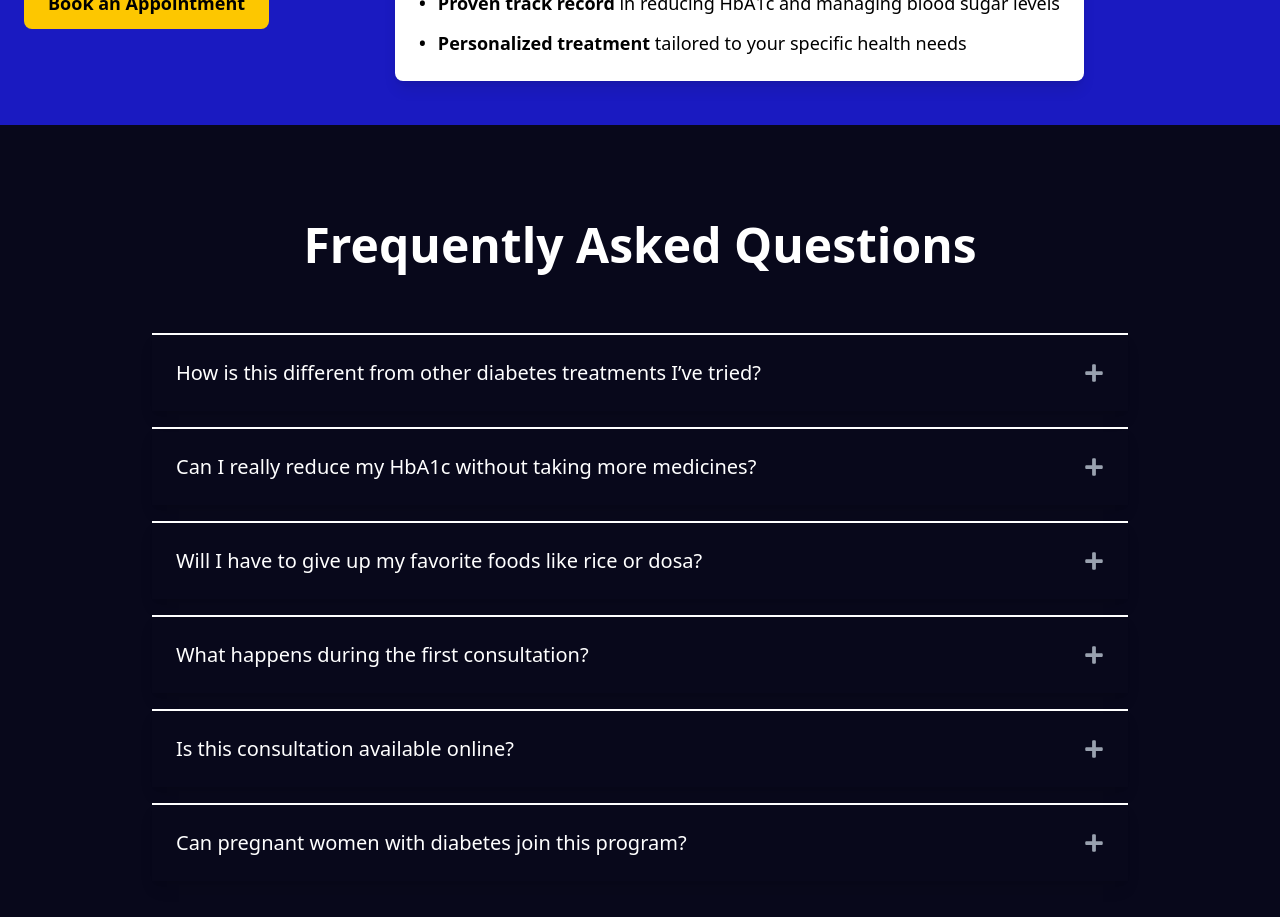
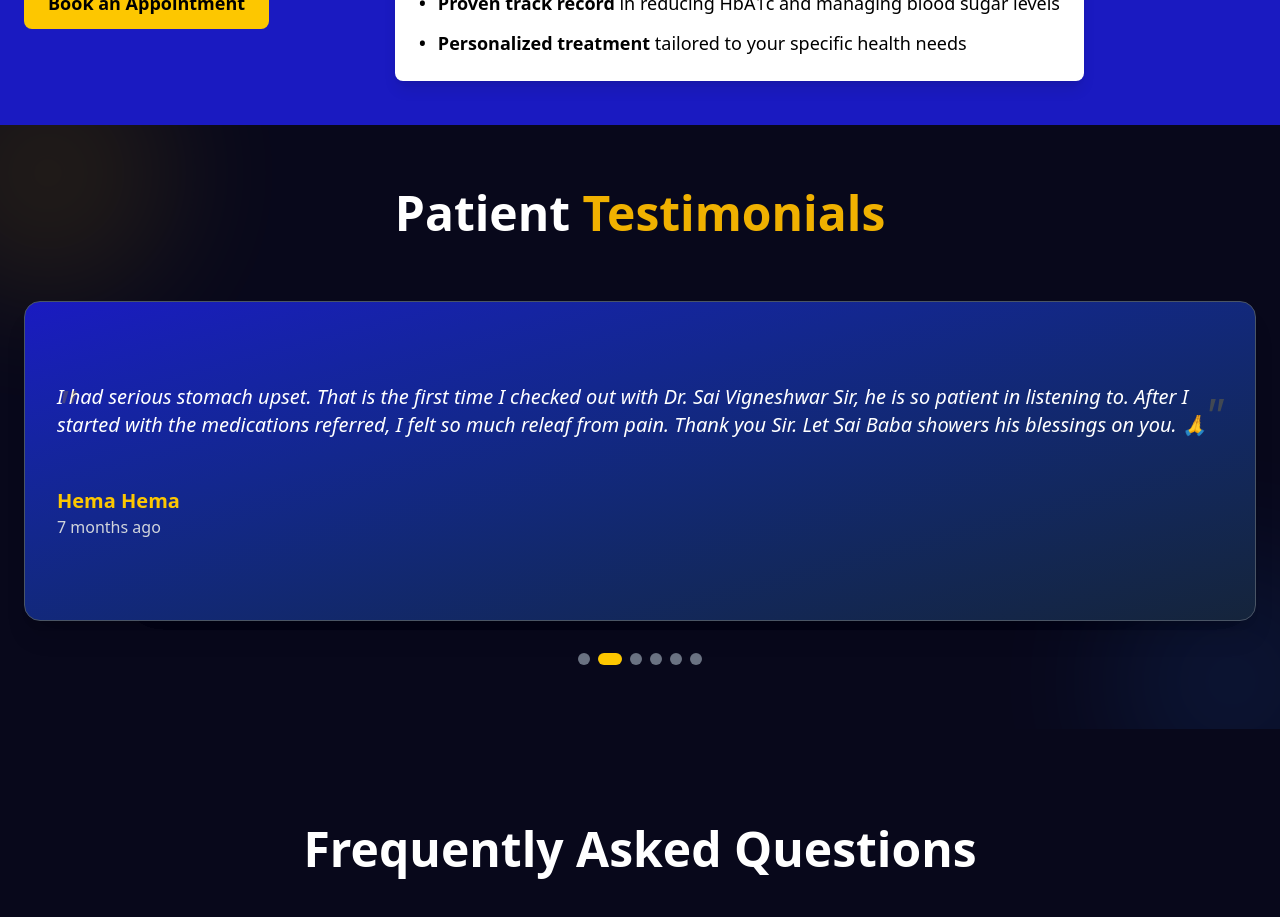
Before and after one commit to Qriocity-Company/diebeteswebpage, a React (Vite) app: page / in a window 1280 px wide. Shown: the part 7380-8297 px from the top of the page. Built offline with nearby package versions, Linux system fonts and the light colour scheme.

Commit message:
Update LandingPage.jsx

```diff
--- a/src/LandingPage.jsx
+++ b/src/LandingPage.jsx
@@ -26,6 +26,7 @@ import option5 from "./assets/ogphoto5-removebg.png"
 import option6 from "./assets/ogphoto6-removebg.png"
 import option7 from "./assets/ogphoto7-removebg.png"
 import option8 from "./assets/ogphoto8-removebg.png"
+import { useRef, useEffect } from 'react';
 
 import { Helmet } from 'react-helmet-async';
 import { option } from 'framer-motion/client';
@@ -716,6 +717,8 @@ function LandingPage() {
   </div>
 </section>
 
+<TestimonialSlider />
+
 <section className="py-24 bg-[#08081b] text-white">
       <div className="max-w-5xl mx-auto px-6">
         <h2 className="text-4xl md:text-5xl font-bold text-center text-white mb-16">
@@ -770,3 +773,121 @@ function LandingPage() {
 }
 
 export default LandingPage;
+
+
+const TestimonialSlider = () => {
+  const testimonials = [
+    {
+      id: 1,
+      name: "Menagapriya Munuswamy",
+      time: "4 months ago",
+      content: "Dr. Sai vigneshvar is one of the best doctor in Chromepet. He is listening all our queries very patiently and explain the solution very well.So I highly recommend Chromepet medical center for anyone seeking best medical care."
+    },
+    {
+      id: 2,
+      name: "Hema Hema",
+      time: "7 months ago",
+      content: "I had serious stomach upset. That is the first time I checked out with Dr. Sai Vigneshwar Sir, he is so patient in listening to. After I started with the medications referred, I felt so much releaf from pain. Thank you Sir. Let Sai Baba showers his blessings on you. 🙏"
+    },
+    {
+      id: 3,
+      name: "Pradeesh Guna",
+      time: "2 years ago",
+      content: "This review has been posted after the 4th consulting experience with Dr. Sai Vigneshwar. Being in the fitness industry, I have the opportunity to learn some up to date research papers on human health and wellness. Particularly on diabetics and lifestyle disorders. The suggestions, answers and the way of approach is very different from other doctors."
+    },
+    {
+      id: 4,
+      name: "Preethi s",
+      time: "a year ago",
+      content: "Dr Sai Vigneshvar is one of the most trust worthy doctors I have come across. He has a great approach towards his patients and gives us a feeling of comfort. He listens and addresses all our concerns patiently, that too for a person like me who has never ending questions and doubts."
+    },
+    {
+      id: 5,
+      name: "Sindhu Machado",
+      time: "10 months ago",
+      content: "Dr. Sai Vigneshwar is an approachable person he lends ears to all doubts. We a family of 9 including aged diabetic n hypertension patients got treated for Covid. Giving personal attention, he was all throughout suggesting practical lifestyle changes."
+    },
+    {
+      id: 6,
+      name: "Sadam Sadam",
+      time: "11 months ago",
+      content: "Dr Sai was an amazing person to give faithful trust on us💯 when ever we meet Him. I feel like totally curing my diabetes symtm. The pricing is also so reasonable and hence I highly recommend this place."
+    }
+  ];
+
+  const sliderRef = useRef(null);
+  const [currentIndex, setCurrentIndex] = useState(0);
+
+  useEffect(() => {
+    const interval = setInterval(() => {
+      setCurrentIndex((prevIndex) =>
+        prevIndex === testimonials.length - 1 ? 0 : prevIndex + 1
+      );
+    }, 5000); // Change slide every 5 seconds
+
+    return () => clearInterval(interval);
+  }, [testimonials.length]);
+
+  return (
+    <section className="py-16 bg-[#08081b] relative overflow-hidden">
+      <div className="max-w-7xl mx-auto px-6">
+        <motion.h2
+          initial={{ opacity: 0, y: 20 }}
+          whileInView={{ opacity: 1, y: 0 }}
+          transition={{ duration: 0.6 }}
+          viewport={{ once: true }}
+          className="text-4xl md:text-5xl font-bold text-center text-white mb-16"
+        >
+          Patient <span className="text-yellow-500">Testimonials</span>
+        </motion.h2>
+
+        <div className="relative h-96 md:h-80">
+          {testimonials.map((testimonial, index) => (
+            <motion.div
+              key={testimonial.id}
+              className={`absolute inset-0 p-6 md:p-8 rounded-2xl bg-gradient-to-br from-[#1a1ac1] to-[#15243B] border border-gray-600 shadow-xl flex flex-col ${
+                index === currentIndex ? 'z-10' : 'z-0'
+              }`}
+              initial={{ opacity: 0, x: index === currentIndex ? 0 : (index < currentIndex ? -100 : 100) }}
+              animate={{
+                opacity: index === currentIndex ? 1 : 0.3,
+                x: index === currentIndex ? 0 : (index < currentIndex ? -50 : 50),
+                scale: index === currentIndex ? 1 : 0.9
+              }}
+              transition={{ duration: 0.6, ease: "easeInOut" }}
+            >
+              <div className="flex-1 flex flex-col justify-center">
+                <p className="text-white text-lg md:text-xl mb-6 italic relative">
+                  <span className="absolute top-0 left-0 text-5xl text-yellow-400 opacity-20">"</span>
+                  {testimonial.content}
+                  <span className="absolute bottom-0 right-0 text-5xl text-yellow-400 opacity-20">"</span>
+                </p>
+                <div className="mt-6">
+                  <h4 className="text-yellow-400 text-xl font-semibold">{testimonial.name}</h4>
+                  <p className="text-gray-300">{testimonial.time}</p>
+                </div>
+              </div>
+            </motion.div>
+          ))}
+        </div>
+
+        <div className="flex justify-center mt-8 space-x-2">
+          {testimonials.map((_, index) => (
+            <button
+              key={index}
+              onClick={() => setCurrentIndex(index)}
+              className={`w-3 h-3 rounded-full transition-all duration-300 ${
+                index === currentIndex ? 'bg-yellow-400 w-6' : 'bg-gray-500'
+              }`}
+              aria-label={`Go to testimonial ${index + 1}`}
+            />
+          ))}
+        </div>
+      </div>
+
+      {/* Decorative elements */}
+      <div className="absolute -top-20 -left-20 w-64 h-64 rounded-full bg-yellow-400 opacity-10 blur-3xl"></div>
+      <div className="absolute -bottom-20 -right-20 w-64 h-64 rounded-full bg-blue-500 opacity-10 blur-3xl"></div>
+    </section>
+  );
+};
```
